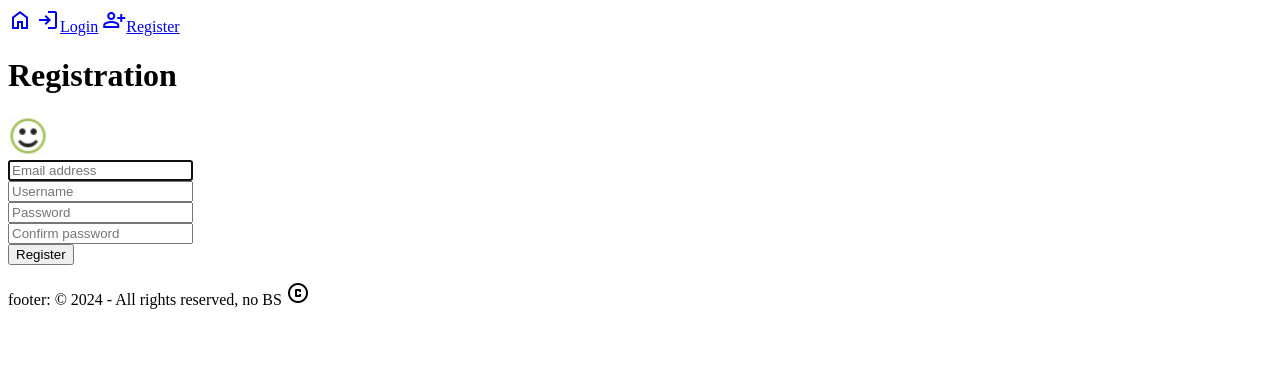
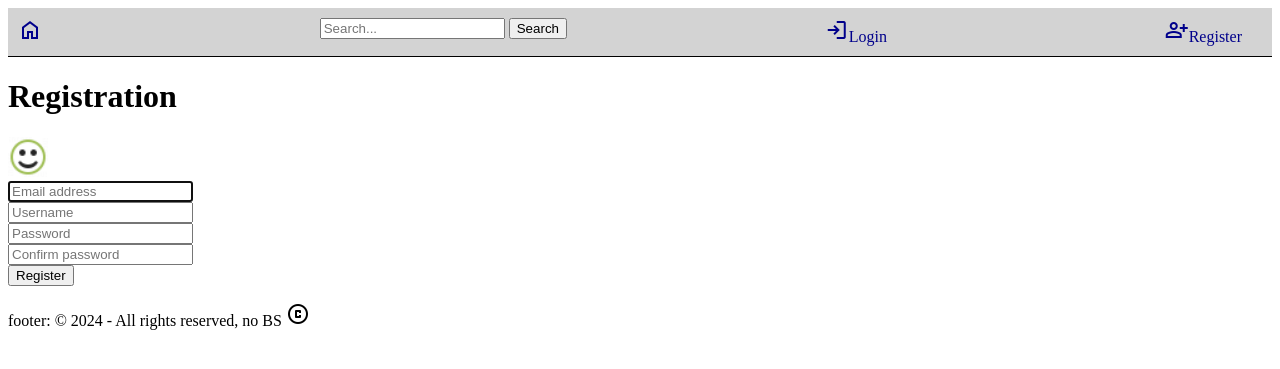
Before and after one commit to svvoii/custom_user_model, a Django app: page /register/ in a window 1280 px wide. Shown: the top 369 px of the page. Run offline with Django 5.2, Linux system fonts and the light colour scheme.

Commit message:
Added basic search mechanics. Changed the layout.html by placing the navbar into a separate file with some temporary styling.

```diff
--- a/account/views.py
+++ b/account/views.py
@@ -102,3 +102,20 @@ def profile_view(request, *args, **kwargs):
 		content['BASE_URL'] = settings.BASE_URL
 
 	return render(request, 'account/profile.html', content)
+
+
+def account_search_view(request, *args, **kwargs):
+	context = {}
+
+	if request.method == 'GET':
+		search_query = request.GET.get('q')
+		if len(search_query) > 0:
+			# the following query will return all the accounts whose email or username contains the search query
+			search_results = Account.objects.filter(email__icontains=search_query).filter(username__icontains=search_query).distinct()
+			user = request.user
+			accounts = [] # ..list structure: `[(account1, True), (account2, False), ...]` true/False is for friend status
+			for account in search_results:
+				accounts.append((account, False)) # False for indicating that the user is not a friend
+			context['accounts'] = accounts
+
+	return render(request, 'account/search_results.html', context)
--- a/main/urls.py
+++ b/main/urls.py
@@ -22,7 +22,7 @@ from django.conf.urls.static import static
 from django.contrib.auth import views as auth_views # For password reset (built-in Django)
 
 from homepage.views import home_view
-from account.views import register_view, login_view, logout_view
+from account.views import register_view, login_view, logout_view, account_search_view
 
 urlpatterns = [
 	path('', home_view, name='home'),
@@ -31,6 +31,7 @@ urlpatterns = [
 	path('login/', login_view, name='login'),
 	path('logout/', logout_view, name='logout'),
 	path('register/', register_view, name='register'),
+	path('search/', account_search_view, name='search'),
 
 	# Password reset URLs
     path('password_change/done/', auth_views.PasswordChangeDoneView.as_view(template_name='password_reset/password_change_done.html'), name='password_change_done'),
--- /dev/null
+++ b/templates/header.html
@@ -0,0 +1,36 @@
+
+<style type="text/css">
+
+	nav {
+		display: flex;
+		justify-content: space-between;
+		background-color: lightgray;
+		padding: 10px;
+		border-bottom: 1px solid black;
+	}
+
+	nav a {
+		margin-right: 20px;
+		color: darkblue;
+		text-decoration: none;
+	}
+
+</style>
+
+<nav>
+	<a href="/" title="HOME"> <span class="material-symbols-outlined">home</span></a>
+
+	<form action="{% url 'search' %}" method="get">
+		<input type="text" name="q" id="id_q_large" placeholder="Search...">
+		<input type="submit" value="Search">
+	</form>
+
+	{% if request.user.is_authenticated %}
+		<a href="{% url 'account:profile' user_id=request.user.id %}" title="PROFILE"> <img src="{{ request.user.profile_image.url }}" alt="LOGO" width="32" height="32"></a>
+		<a href="{% url 'logout' %}" title="LOGOUT"> <span class="material-symbols-outlined">logout</span>Logout</a>
+	{% else %}
+		<a href="{% url 'login' %}" title="LOGIN"> <span class="material-symbols-outlined">login</span>Login</a>
+		<a href="{% url 'register' %}" title="REGISTER"> <span class="material-symbols-outlined">person_add</span>Register</a>
+	{% endif %}
+
+</nav>
--- a/templates/layout.html
+++ b/templates/layout.html
@@ -10,19 +10,7 @@
 </head>
 
 <body>
-	<nav>
-		<a href="/" title="HOME"> <span class="material-symbols-outlined">home</span></a>
-
-		{% if request.user.is_authenticated %}
-			<a href="{% url 'account:profile' user_id=request.user.id %}" title="PROFILE"> <img src="{{ request.user.profile_image.url }}" alt="LOGO" width="40" height="40"></a>
-			{% comment %} <img src="{{ request.user.profile_image.url }}" alt="LOGO" width="40" height="40"> {% endcomment %}
-			<a href="{% url 'logout' %}" title="LOGOUT"> <span class="material-symbols-outlined">logout</span>Logout</a>
-			{% comment %} <a href="{% url 'account:profile' user_id=request.user.id %}" title="PROFILE"> <img src="{% static 'images/smile_32-32.png' %}"></a> {% endcomment %}
-		{% else %}
-			<a href="{% url 'login' %}" title="LOGIN"> <span class="material-symbols-outlined">login</span>Login</a>
-			<a href="{% url 'register' %}" title="REGISTER"> <span class="material-symbols-outlined">person_add</span>Register</a>
-		{% endif %}
-	</nav>
+	{% include 'header.html' %}
 
 	<div>
 		{% block content %}
```
Also changed, not shown: account/templates/account/search_results.html (added, +47 -0 lines), README.md, db.sqlite3.
